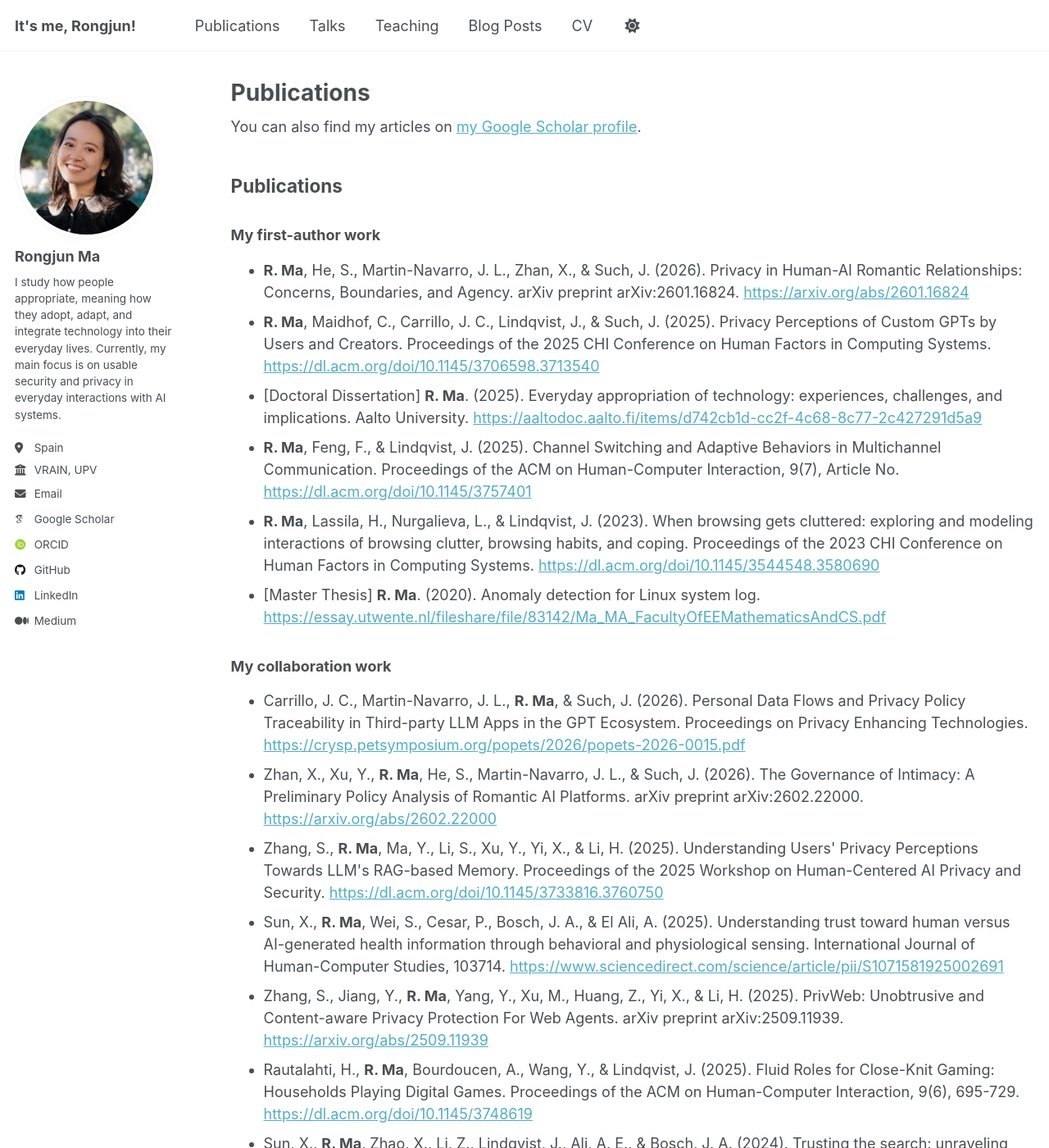
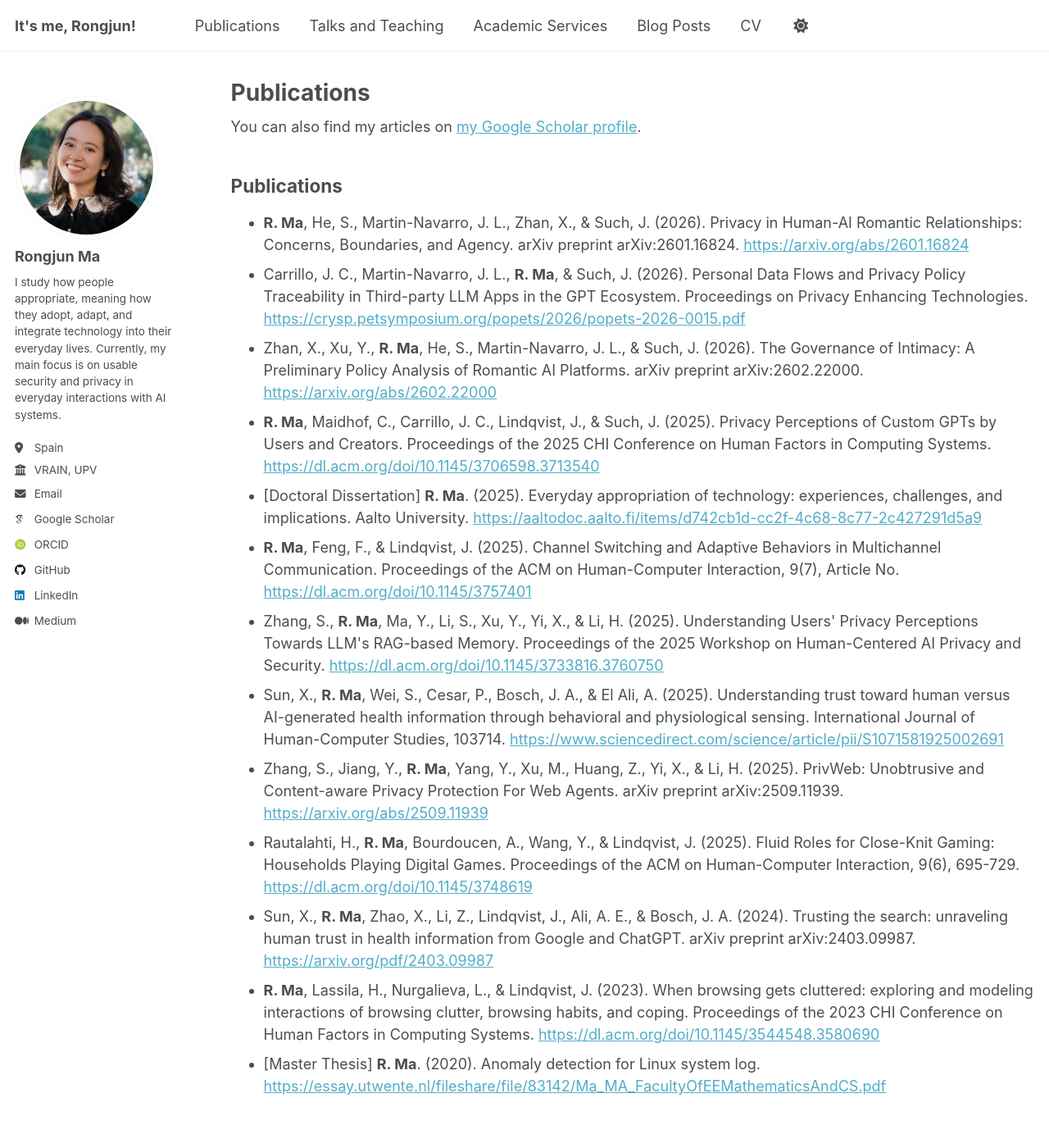
Before and after one commit to marongjun/marongjun.github.io, a Jekyll site: the page built from _pages/publications.html, in a window 1280 px wide and 1400 px high. Shown: the whole window at 82% size. Built offline with Jekyll 4.4.1, drawn with Linux system fonts in a browser that asks for light colours; some web fonts are replaced.

Commit message:
Update page title and publication list

```diff
--- a/_data/navigation.yml
+++ b/_data/navigation.yml
@@ -11,10 +11,10 @@ main:
   - title: "Publications"
     url: /publications/
 
-  - title: "Talks"
+  - title: "Talks and Teaching"
     url: /talks/
 
-  - title: "Teaching"
+  - title: "Academic Services"
     url: /teaching/
 
   - title: "Blog Posts"
--- a/_pages/publications.html
+++ b/_pages/publications.html
@@ -11,23 +11,19 @@ author_profile: true
 
 <section class="publication-list-apa">
   <h2>Publications</h2>
-  <h3>My first-author work</h3>
   <ul>
     <li><strong>R. Ma</strong>, He, S., Martin-Navarro, J. L., Zhan, X., & Such, J. (2026). Privacy in Human-AI Romantic Relationships: Concerns, Boundaries, and Agency. arXiv preprint arXiv:2601.16824. <a href="https://arxiv.org/abs/2601.16824" target="_blank" rel="noopener noreferrer">https://arxiv.org/abs/2601.16824</a></li>
+    <li>Carrillo, J. C., Martin-Navarro, J. L., <strong>R. Ma</strong>, & Such, J. (2026). Personal Data Flows and Privacy Policy Traceability in Third-party LLM Apps in the GPT Ecosystem. Proceedings on Privacy Enhancing Technologies. <a href="https://crysp.petsymposium.org/popets/2026/popets-2026-0015.pdf" target="_blank" rel="noopener noreferrer">https://crysp.petsymposium.org/popets/2026/popets-2026-0015.pdf</a></li>
+    <li>Zhan, X., Xu, Y., <strong>R. Ma</strong>, He, S., Martin-Navarro, J. L., & Such, J. (2026). The Governance of Intimacy: A Preliminary Policy Analysis of Romantic AI Platforms. arXiv preprint arXiv:2602.22000. <a href="https://arxiv.org/abs/2602.22000" target="_blank" rel="noopener noreferrer">https://arxiv.org/abs/2602.22000</a></li>
     <li><strong>R. Ma</strong>, Maidhof, C., Carrillo, J. C., Lindqvist, J., & Such, J. (2025). Privacy Perceptions of Custom GPTs by Users and Creators. Proceedings of the 2025 CHI Conference on Human Factors in Computing Systems. <a href="https://dl.acm.org/doi/10.1145/3706598.3713540" target="_blank" rel="noopener noreferrer">https://dl.acm.org/doi/10.1145/3706598.3713540</a></li>
     <li>[Doctoral Dissertation] <strong>R. Ma</strong>. (2025). Everyday appropriation of technology: experiences, challenges, and implications. Aalto University. <a href="https://aaltodoc.aalto.fi/items/d742cb1d-cc2f-4c68-8c77-2c427291d5a9" target="_blank" rel="noopener noreferrer">https://aaltodoc.aalto.fi/items/d742cb1d-cc2f-4c68-8c77-2c427291d5a9</a></li>
     <li><strong>R. Ma</strong>, Feng, F., & Lindqvist, J. (2025). Channel Switching and Adaptive Behaviors in Multichannel Communication. Proceedings of the ACM on Human-Computer Interaction, 9(7), Article No. <a href="https://dl.acm.org/doi/10.1145/3757401" target="_blank" rel="noopener noreferrer">https://dl.acm.org/doi/10.1145/3757401</a></li>
-    <li><strong>R. Ma</strong>, Lassila, H., Nurgalieva, L., & Lindqvist, J. (2023). When browsing gets cluttered: exploring and modeling interactions of browsing clutter, browsing habits, and coping. Proceedings of the 2023 CHI Conference on Human Factors in Computing Systems. <a href="https://dl.acm.org/doi/10.1145/3544548.3580690" target="_blank" rel="noopener noreferrer">https://dl.acm.org/doi/10.1145/3544548.3580690</a></li>
-    <li>[Master Thesis] <strong>R. Ma</strong>. (2020). Anomaly detection for Linux system log. <a href="https://essay.utwente.nl/fileshare/file/83142/Ma_MA_FacultyOfEEMathematicsAndCS.pdf" target="_blank" rel="noopener noreferrer">https://essay.utwente.nl/fileshare/file/83142/Ma_MA_FacultyOfEEMathematicsAndCS.pdf</a></li>
-  </ul>
-  <h3>My collaboration work</h3>
-  <ul>
-    <li>Carrillo, J. C., Martin-Navarro, J. L., <strong>R. Ma</strong>, & Such, J. (2026). Personal Data Flows and Privacy Policy Traceability in Third-party LLM Apps in the GPT Ecosystem. Proceedings on Privacy Enhancing Technologies. <a href="https://crysp.petsymposium.org/popets/2026/popets-2026-0015.pdf" target="_blank" rel="noopener noreferrer">https://crysp.petsymposium.org/popets/2026/popets-2026-0015.pdf</a></li>
-    <li>Zhan, X., Xu, Y., <strong>R. Ma</strong>, He, S., Martin-Navarro, J. L., & Such, J. (2026). The Governance of Intimacy: A Preliminary Policy Analysis of Romantic AI Platforms. arXiv preprint arXiv:2602.22000. <a href="https://arxiv.org/abs/2602.22000" target="_blank" rel="noopener noreferrer">https://arxiv.org/abs/2602.22000</a></li>
     <li>Zhang, S., <strong>R. Ma</strong>, Ma, Y., Li, S., Xu, Y., Yi, X., & Li, H. (2025). Understanding Users' Privacy Perceptions Towards LLM's RAG-based Memory. Proceedings of the 2025 Workshop on Human-Centered AI Privacy and Security. <a href="https://dl.acm.org/doi/10.1145/3733816.3760750" target="_blank" rel="noopener noreferrer">https://dl.acm.org/doi/10.1145/3733816.3760750</a></li>
     <li>Sun, X., <strong>R. Ma</strong>, Wei, S., Cesar, P., Bosch, J. A., & El Ali, A. (2025). Understanding trust toward human versus AI-generated health information through behavioral and physiological sensing. International Journal of Human-Computer Studies, 103714. <a href="https://www.sciencedirect.com/science/article/pii/S1071581925002691" target="_blank" rel="noopener noreferrer">https://www.sciencedirect.com/science/article/pii/S1071581925002691</a></li>
     <li>Zhang, S., Jiang, Y., <strong>R. Ma</strong>, Yang, Y., Xu, M., Huang, Z., Yi, X., & Li, H. (2025). PrivWeb: Unobtrusive and Content-aware Privacy Protection For Web Agents. arXiv preprint arXiv:2509.11939. <a href="https://arxiv.org/abs/2509.11939" target="_blank" rel="noopener noreferrer">https://arxiv.org/abs/2509.11939</a></li>
     <li>Rautalahti, H., <strong>R. Ma</strong>, Bourdoucen, A., Wang, Y., & Lindqvist, J. (2025). Fluid Roles for Close-Knit Gaming: Households Playing Digital Games. Proceedings of the ACM on Human-Computer Interaction, 9(6), 695-729. <a href="https://dl.acm.org/doi/10.1145/3748619" target="_blank" rel="noopener noreferrer">https://dl.acm.org/doi/10.1145/3748619</a></li>
     <li>Sun, X., <strong>R. Ma</strong>, Zhao, X., Li, Z., Lindqvist, J., Ali, A. E., & Bosch, J. A. (2024). Trusting the search: unraveling human trust in health information from Google and ChatGPT. arXiv preprint arXiv:2403.09987. <a href="https://arxiv.org/pdf/2403.09987" target="_blank" rel="noopener noreferrer">https://arxiv.org/pdf/2403.09987</a></li>
+    <li><strong>R. Ma</strong>, Lassila, H., Nurgalieva, L., & Lindqvist, J. (2023). When browsing gets cluttered: exploring and modeling interactions of browsing clutter, browsing habits, and coping. Proceedings of the 2023 CHI Conference on Human Factors in Computing Systems. <a href="https://dl.acm.org/doi/10.1145/3544548.3580690" target="_blank" rel="noopener noreferrer">https://dl.acm.org/doi/10.1145/3544548.3580690</a></li>
+    <li>[Master Thesis] <strong>R. Ma</strong>. (2020). Anomaly detection for Linux system log. <a href="https://essay.utwente.nl/fileshare/file/83142/Ma_MA_FacultyOfEEMathematicsAndCS.pdf" target="_blank" rel="noopener noreferrer">https://essay.utwente.nl/fileshare/file/83142/Ma_MA_FacultyOfEEMathematicsAndCS.pdf</a></li>
   </ul>
 </section>
--- a/_pages/teaching.html
+++ b/_pages/teaching.html
@@ -1,6 +1,6 @@
 ---
 layout: archive
-title: "Teaching"
+title: "Academic Services"
 permalink: /teaching/
 author_profile: true
 ---
```
